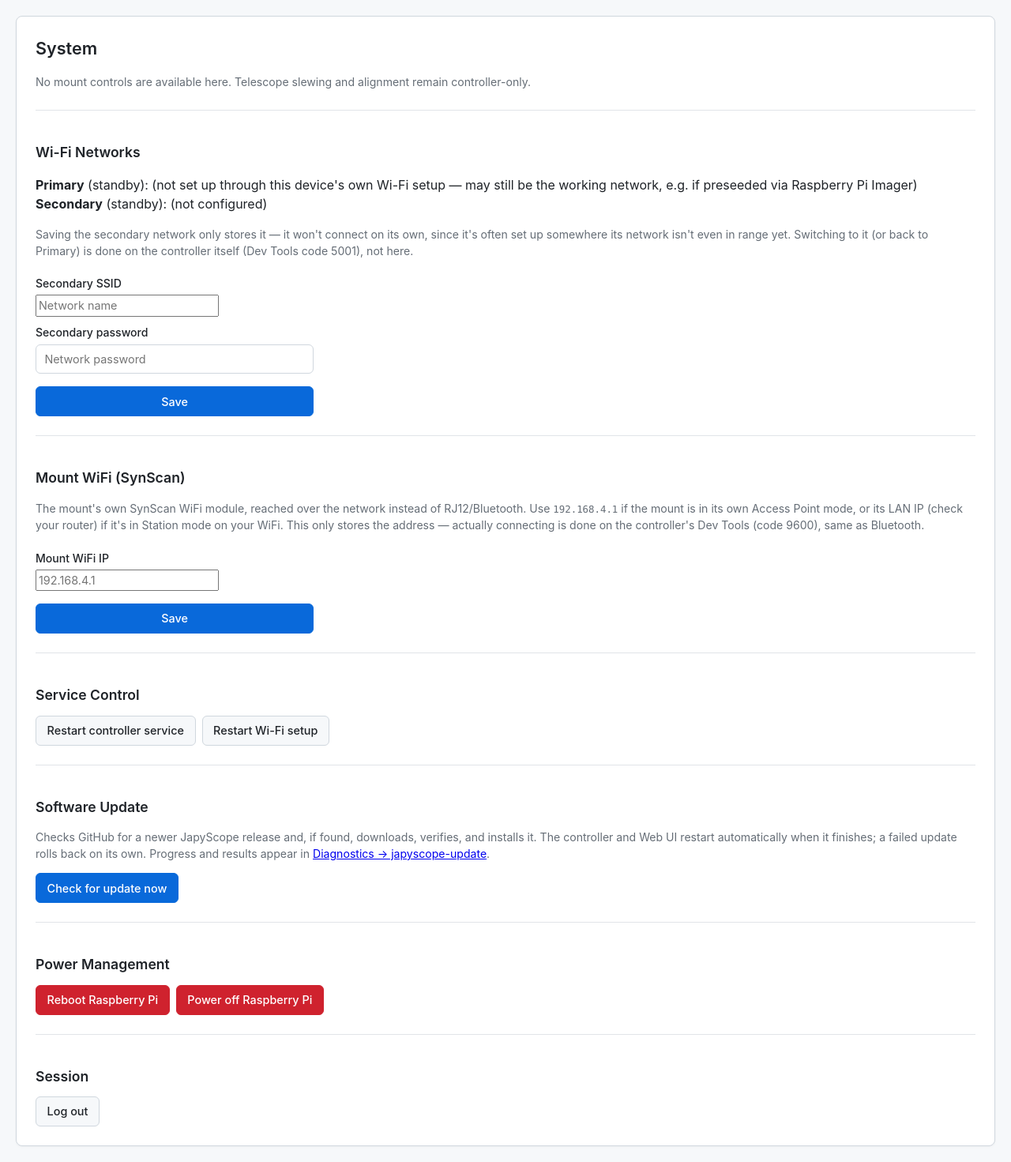
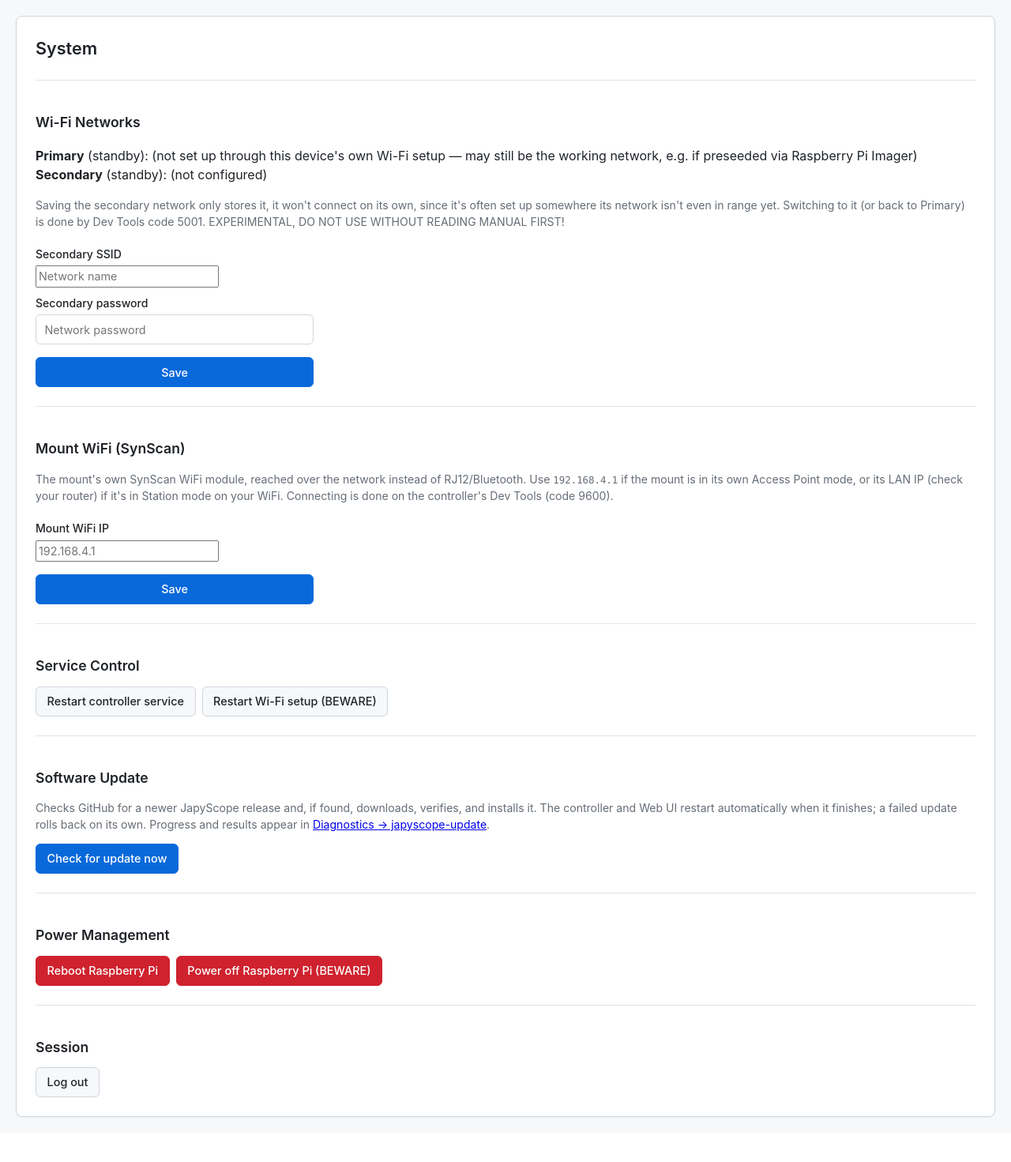
Before and after one commit to jan-tdy/japyscope-remote, a Flask app: template webui/templates/system.html in a window 1280 px wide. Shown: the part 56-1527 px from the top of the page at 79% size. After the commit the page ends 1471 px from the top, so only its background shows below. Run offline with Flask 3, Linux system fonts and the light colour scheme; the template is opened without the code that fills it, so the values that code supplies are empty; parts of the project's set-up code (start-up, migrations or seed data) failed here and were passed over.

Commit message:
Enhance warning messages in system.html
Updated warnings in the system template to emphasize caution.

```diff
--- a/webui/templates/system.html
+++ b/webui/templates/system.html
@@ -3,15 +3,13 @@
 
 {% block content %}
 <h2>System</h2>
-<p class="muted">No mount controls are available here. Telescope slewing and alignment remain controller-only.</p>
-
 <section>
   <h3>Wi-Fi Networks</h3>
   <p>
     <strong>Primary</strong> ({{ 'active' if active_slot == 'primary' else 'standby' }}): {{ primary_ssid or '(not set up through this device\'s own Wi-Fi setup — may still be the working network, e.g. if preseeded via Raspberry Pi Imager)' }}<br>
     <strong>Secondary</strong> ({{ 'active' if active_slot == 'secondary' else 'standby' }}): {{ secondary_ssid or '(not configured)' }}
   </p>
-  <p class="muted">Saving the secondary network only stores it — it won't connect on its own, since it's often set up somewhere its network isn't even in range yet. Switching to it (or back to Primary) is done on the controller itself (Dev Tools code 5001), not here.</p>
+  <p class="muted">Saving the secondary network only stores it, it won't connect on its own, since it's often set up somewhere its network isn't even in range yet. Switching to it (or back to Primary) is done by Dev Tools code 5001. EXPERIMENTAL, DO NOT USE WITHOUT READING MANUAL FIRST!</p>
   <form method="post" style="max-width: 22rem; margin: 1.25rem 0;">
     <input type="hidden" name="csrf_token" value="{{ csrf_token }}">
     <input type="hidden" name="action" value="configure-wifi-secondary">
@@ -33,8 +31,7 @@
   <p class="muted">
     The mount's own SynScan WiFi module, reached over the network instead of RJ12/Bluetooth.
     Use <code>192.168.4.1</code> if the mount is in its own Access Point mode, or its LAN IP
-    (check your router) if it's in Station mode on your WiFi. This only stores the address —
-    actually connecting is done on the controller's Dev Tools (code 9600), same as Bluetooth.
+    (check your router) if it's in Station mode on your WiFi. Connecting is done on the controller's Dev Tools (code 9600).
   </p>
   <form method="post" style="max-width: 22rem; margin: 1.25rem 0;">
     <input type="hidden" name="csrf_token" value="{{ csrf_token }}">
@@ -61,7 +58,7 @@
     <form method="post" class="inline">
       <input type="hidden" name="csrf_token" value="{{ csrf_token }}">
       <input type="hidden" name="action" value="wifi-setup">
-      <button type="submit">Restart Wi-Fi setup</button>
+      <button type="submit">Restart Wi-Fi setup (BEWARE)</button>
     </form>
   </div>
 </section>
@@ -90,7 +87,7 @@
     <form method="post" class="inline" onsubmit="return confirm('Power off the Raspberry Pi completely?')">
       <input type="hidden" name="csrf_token" value="{{ csrf_token }}">
       <input type="hidden" name="action" value="poweroff">
-      <button type="submit" class="danger">Power off Raspberry Pi</button>
+      <button type="submit" class="danger">Power off Raspberry Pi (BEWARE)</button>
     </form>
   </div>
 </section>
```
